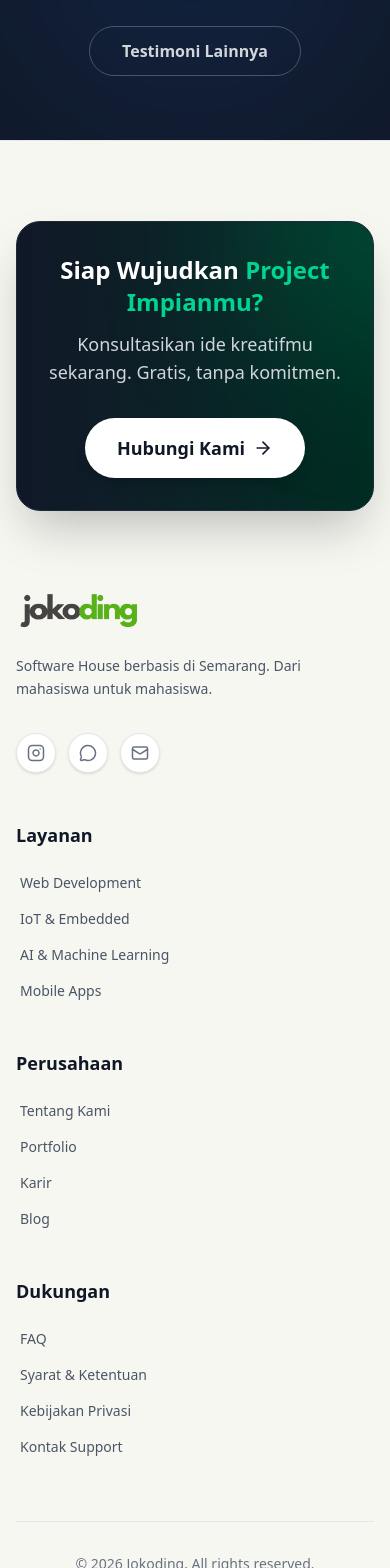
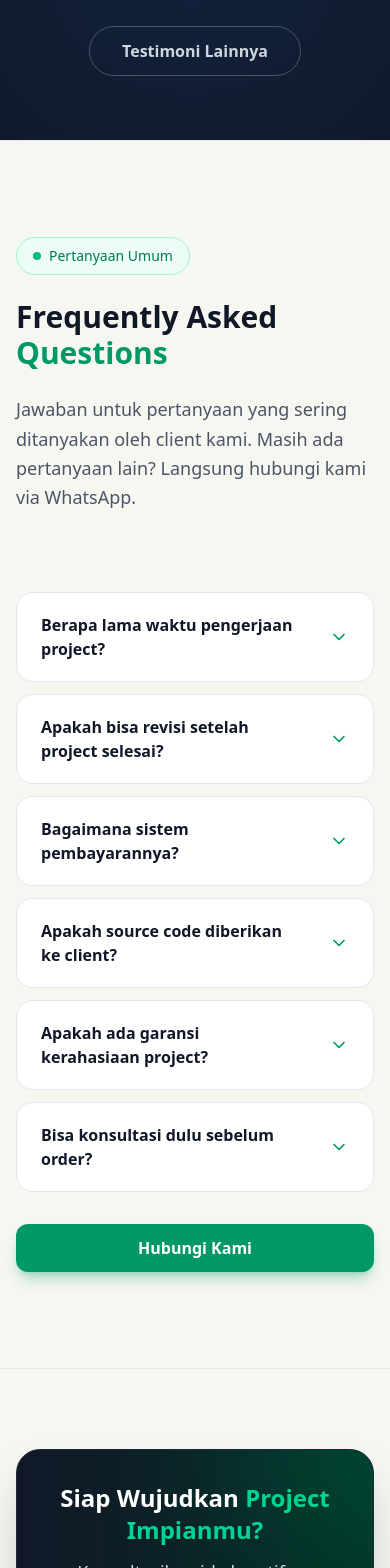
Before and after one commit to jokodingg/joki-koding-web, a React (Vite) app: page / in a window 390 px wide. Shown: the part 6697-8265 px from the top of the page. Built offline with nearby package versions, Linux system fonts and the light colour scheme.

Commit message:
feat: add FAQ

```diff
--- a/src/App.jsx
+++ b/src/App.jsx
@@ -5,6 +5,7 @@ import TechStack from './components/TechStack';
 import Services from './components/Services';
 import Portfolio from './components/Portofolio';
 import Testimonials from './components/Testimonials';
+import FAQ from './components/FAQ';
 import Footer from './components/Footer';
 
 function App() {
@@ -16,6 +17,7 @@ function App() {
       <Services />
       <Portfolio />
       <Testimonials />
+      <FAQ />
       <Footer />
     </>
   )
--- /dev/null
+++ b/src/components/FAQ.jsx
@@ -0,0 +1,132 @@
+import React, { useState } from 'react';
+import { ChevronDown } from 'lucide-react';
+
+const FAQ = () => {
+  const [openIndex, setOpenIndex] = useState(null);
+
+  const faqs = [
+    {
+      question: 'Berapa lama waktu pengerjaan project?',
+      answer: 'Waktu pengerjaan bervariasi tergantung kompleksitas. Landing page sederhana: 3-5 hari. Website company profile: 7-14 hari. Web application kompleks: 3-8 minggu. Kami akan memberikan timeline detail setelah diskusi kebutuhan.'
+    },
+    {
+      question: 'Apakah bisa revisi setelah project selesai?',
+      answer: 'Ya, setiap paket sudah termasuk revisi gratis sesuai yang tertera. Revisi mencakup perubahan desain, konten, dan fitur dalam scope awal. Penambahan fitur baru di luar scope akan dikenakan biaya tambahan.'
+    },
+    {
+      question: 'Bagaimana sistem pembayarannya?',
+      answer: 'Pembayaran dilakukan dengan sistem: DP 50% untuk memulai project, dan pelunasan 50% sebelum website online/deployment. Pembayaran dapat melalui transfer bank, e-wallet, atau QRIS.'
+    },
+    {
+      question: 'Apakah source code diberikan ke client?',
+      answer: 'Ya, source code penuh akan diberikan kepada client setelah pelunasan. Anda memiliki hak penuh atas website dan dapat melakukan modifikasi atau pengembangan sendiri di kemudian hari.'
+    },
+    {
+      question: 'Apakah ada garansi kerahasiaan project?',
+      answer: 'Tentu! Kami menjamin 100% kerahasiaan project Anda. Kami dapat menandatangani NDA (Non-Disclosure Agreement) jika diperlukan untuk melindungi ide dan data bisnis Anda.'
+    },
+    {
+      question: 'Bisa konsultasi dulu sebelum order?',
+      answer: 'Sangat bisa! Kami menyediakan konsultasi gratis untuk membahas kebutuhan, fitur, budget, dan timeline project Anda. Hubungi kami via WhatsApp untuk diskusi lebih lanjut.'
+    }
+  ];
+
+  const toggleFAQ = (index) => {
+    setOpenIndex(openIndex === index ? null : index);
+  };
+
+  return (
+    <section id="faq" className="relative bg-[#f7f7f2] py-24 overflow-hidden border-t border-gray-200">
+
+      <div className="container mx-auto px-4 relative z-10">
+
+        {/* 2 Column Layout */}
+        <div className="grid grid-cols-1 lg:grid-cols-12 gap-12 lg:gap-16">
+
+          {/* Left Column - Header */}
+          <div className="lg:col-span-5">
+            <div className="lg:sticky lg:top-32">
+              {/* Badge */}
+              <div className="inline-flex items-center gap-2 px-4 py-2 rounded-full bg-emerald-50 border border-emerald-200 text-emerald-700 text-sm font-medium mb-6">
+                <span className="w-2 h-2 bg-emerald-500 rounded-full"></span>
+                Pertanyaan Umum
+              </div>
+
+              {/* Title */}
+              <h2 className="text-3xl md:text-5xl font-bold text-gray-900 mb-6">
+                Frequently Asked <span className="text-emerald-600">Questions</span>
+              </h2>
+
+              {/* Description */}
+              <p className="text-gray-600 text-lg leading-relaxed mb-8">
+                Jawaban untuk pertanyaan yang sering ditanyakan oleh client kami. Masih ada pertanyaan lain? Langsung hubungi kami via WhatsApp.
+              </p>
+
+              {/* CTA Button - Desktop */}
+              <a
+                href="https://wa.me/6281779592283?text=Halo%20Jokoding%2C%20saya%20mau%20tanya%20tentang%20jasa%20website"
+                target="_blank"
+                rel="noopener noreferrer"
+                className="hidden lg:inline-flex items-center gap-2 px-6 py-3 bg-emerald-600 text-white font-semibold rounded-xl hover:bg-emerald-700 transition-all duration-300 shadow-lg shadow-emerald-600/30"
+              >
+                Hubungi Kami
+              </a>
+            </div>
+          </div>
+
+          {/* Right Column - FAQ Accordion */}
+          <div className="lg:col-span-7">
+            <div className="space-y-3">
+              {faqs.map((faq, index) => (
+                <div
+                  key={index}
+                  className="bg-white rounded-2xl border border-gray-200 overflow-hidden transition-all duration-300 hover:shadow-md hover:border-emerald-300"
+                >
+                  <button
+                    onClick={() => toggleFAQ(index)}
+                    className="w-full px-6 py-5 flex items-center justify-between gap-4 text-left transition-colors hover:bg-emerald-50/50"
+                  >
+                    <span className="text-base font-semibold text-gray-900 pr-4">
+                      {faq.question}
+                    </span>
+                    <ChevronDown
+                      className={`w-5 h-5 text-emerald-600 shrink-0 transition-transform duration-300 ${
+                        openIndex === index ? 'rotate-180' : ''
+                      }`}
+                    />
+                  </button>
+
+                  <div
+                    className={`overflow-hidden transition-all duration-300 ${
+                      openIndex === index ? 'max-h-96' : 'max-h-0'
+                    }`}
+                  >
+                    <div className="px-6 pb-5 pt-2 text-gray-600 leading-relaxed text-sm">
+                      {faq.answer}
+                    </div>
+                  </div>
+                </div>
+              ))}
+            </div>
+
+            {/* CTA Button - Mobile */}
+            <div className="mt-8 lg:hidden">
+              <a
+                href="https://wa.me/6281779592283?text=Halo%20Jokoding%2C%20saya%20mau%20tanya%20tentang%20jasa%20website"
+                target="_blank"
+                rel="noopener noreferrer"
+                className="inline-flex items-center gap-2 px-6 py-3 bg-emerald-600 text-white font-semibold rounded-xl hover:bg-emerald-700 transition-all duration-300 shadow-lg shadow-emerald-600/30 w-full justify-center"
+              >
+                Hubungi Kami
+              </a>
+            </div>
+          </div>
+
+        </div>
+
+      </div>
+    </section>
+  );
+};
+
+export default FAQ;
```
